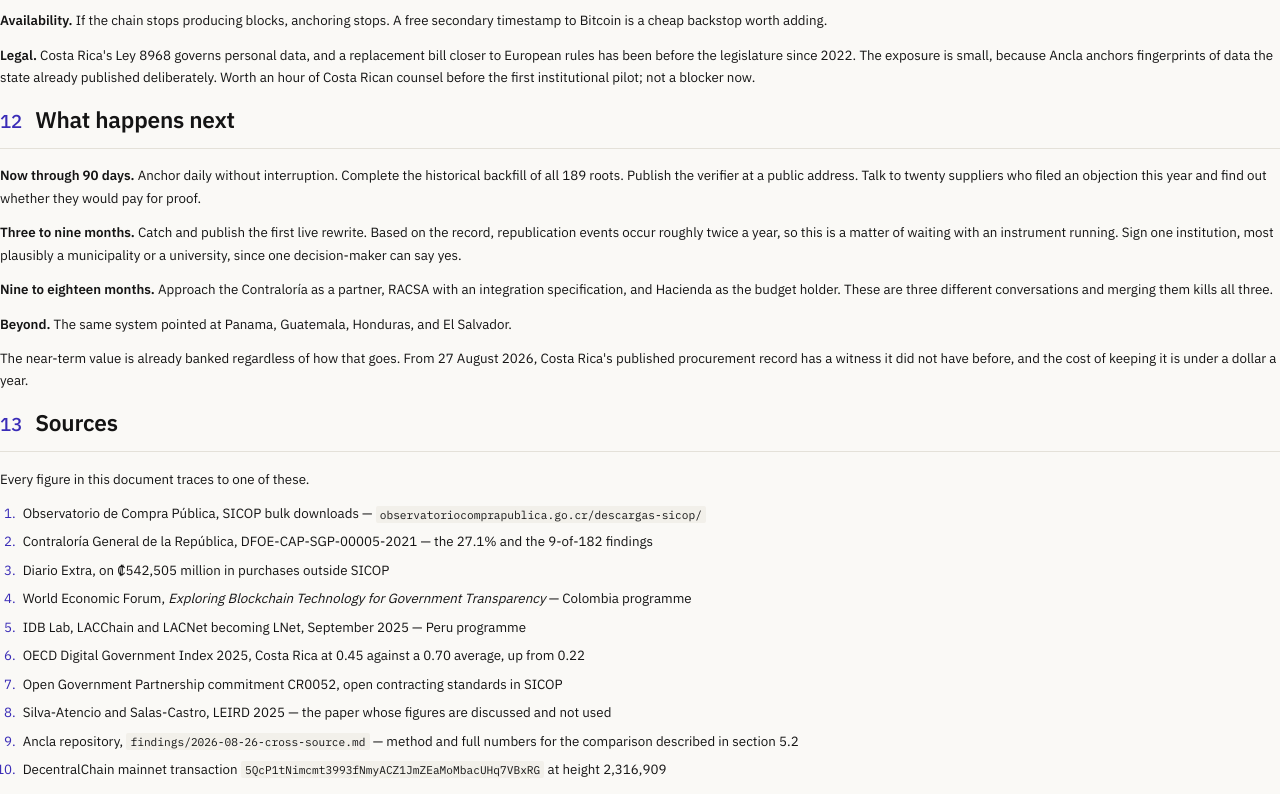
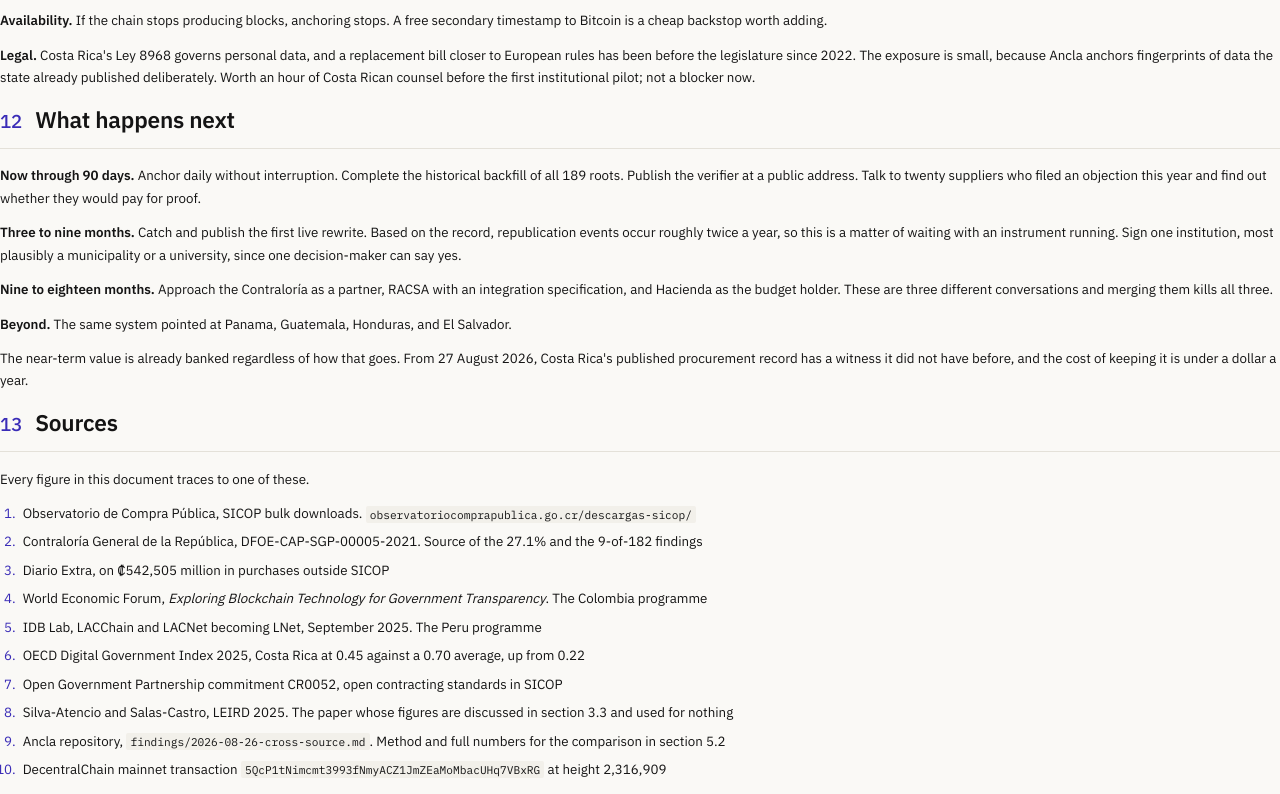
Before and after one commit to dylanpersonguy/ancla, a website: page docs/ancla-explained.html in a window 1280 px wide. Shown: the part 9033-9827 px from the top of the page. Drawn offline with Linux system fonts and the light colour scheme.

Commit message:
docs: drop em-dashes from references, per house style

```diff
--- a/docs/ancla-explained.html
+++ b/docs/ancla-explained.html
@@ -554,15 +554,15 @@ latest                 = 2026-08-27
 <h2 class="brk"><span class="n">13</span>Sources</h2>
 <p>Every figure in this document traces to one of these.</p>
 <ol>
-<li>Observatorio de Compra Pública, SICOP bulk downloads — <code>observatoriocomprapublica.go.cr/descargas-sicop/</code></li>
-<li>Contraloría General de la República, DFOE-CAP-SGP-00005-2021 — the 27.1% and the 9-of-182 findings</li>
+<li>Observatorio de Compra Pública, SICOP bulk downloads. <code>observatoriocomprapublica.go.cr/descargas-sicop/</code></li>
+<li>Contraloría General de la República, DFOE-CAP-SGP-00005-2021. Source of the 27.1% and the 9-of-182 findings</li>
 <li>Diario Extra, on ₡542,505 million in purchases outside SICOP</li>
-<li>World Economic Forum, <em>Exploring Blockchain Technology for Government Transparency</em> — Colombia programme</li>
-<li>IDB Lab, LACChain and LACNet becoming LNet, September 2025 — Peru programme</li>
+<li>World Economic Forum, <em>Exploring Blockchain Technology for Government Transparency</em>. The Colombia programme</li>
+<li>IDB Lab, LACChain and LACNet becoming LNet, September 2025. The Peru programme</li>
 <li>OECD Digital Government Index 2025, Costa Rica at 0.45 against a 0.70 average, up from 0.22</li>
 <li>Open Government Partnership commitment CR0052, open contracting standards in SICOP</li>
-<li>Silva-Atencio and Salas-Castro, LEIRD 2025 — the paper whose figures are discussed and not used</li>
-<li>Ancla repository, <code>findings/2026-08-26-cross-source.md</code> — method and full numbers for the comparison described in section 5.2</li>
+<li>Silva-Atencio and Salas-Castro, LEIRD 2025. The paper whose figures are discussed in section 3.3 and used for nothing</li>
+<li>Ancla repository, <code>findings/2026-08-26-cross-source.md</code>. Method and full numbers for the comparison in section 5.2</li>
 <li>DecentralChain mainnet transaction <code>5QcP1tNimcmt3993fNmyACZ1JmZEaMoMbacUHq7VBxRG</code> at height 2,316,909</li>
 </ol>
 
```
Also changed, not shown: docs/ancla-explained.md (+6 -6 lines), 1 other file.
